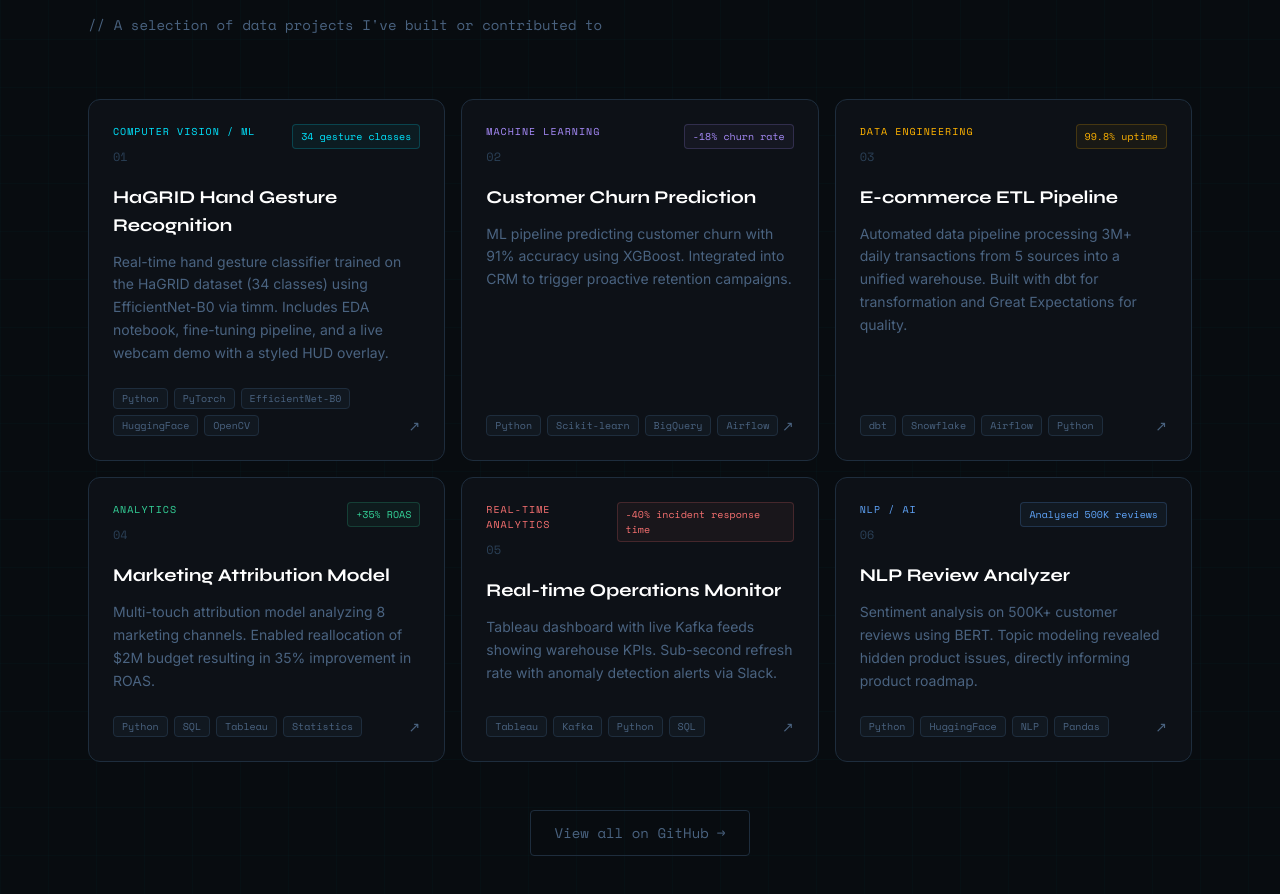
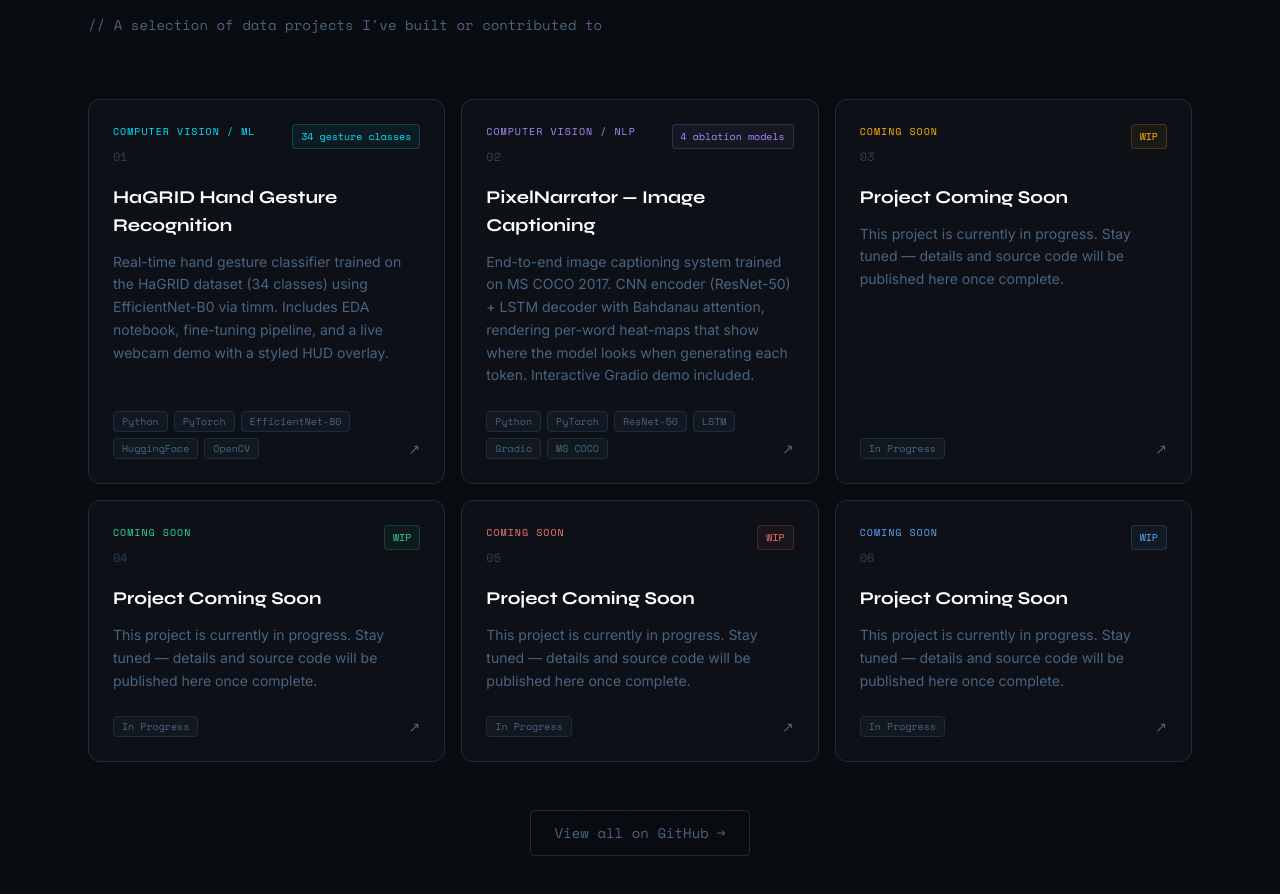
Before and after one commit to GTRe5/portfolio, a Next.js app: page / in a window 1280 px wide. Shown: the part 2772-3666 px from the top of the page. Built offline with nearby package versions, Linux system fonts and the light colour scheme.

Commit message:
add project 2

```diff
--- a/components/Projects.tsx
+++ b/components/Projects.tsx
@@ -13,53 +13,57 @@ const projects = [
   },
   {
     id: '02',
-    title: 'Customer Churn Prediction',
-    desc: 'ML pipeline predicting customer churn with 91% accuracy using XGBoost. Integrated into CRM to trigger proactive retention campaigns.',
-    tags: ['Python', 'Scikit-learn', 'BigQuery', 'Airflow'],
-    impact: '-18% churn rate',
-    type: 'Machine Learning',
+    title: 'PixelNarrator — Image Captioning',
+    desc: 'End-to-end image captioning system trained on MS COCO 2017. CNN encoder (ResNet-50) + LSTM decoder with Bahdanau attention, rendering per-word heat-maps that show where the model looks when generating each token. Interactive Gradio demo included.',
+    tags: ['Python', 'PyTorch', 'ResNet-50', 'LSTM', 'Gradio', 'MS COCO'],
+    impact: '4 ablation models',
+    type: 'Computer Vision / NLP',
     color: '#a78bfa',
-    link: '#',
+    link: 'https://github.com/GTRe5/Image-Captioning-COCO',
   },
   {
     id: '03',
-    title: 'E-commerce ETL Pipeline',
-    desc: 'Automated data pipeline processing 3M+ daily transactions from 5 sources into a unified warehouse. Built with dbt for transformation and Great Expectations for quality.',
-    tags: ['dbt', 'Snowflake', 'Airflow', 'Python'],
-    impact: '99.8% uptime',
-    type: 'Data Engineering',
+    title: 'Project Coming Soon',
+    desc: 'This project is currently in progress. Stay tuned — details and source code will be published here once complete.',
+    tags: ['In Progress'],
+    impact: 'WIP',
+    type: 'Coming Soon',
     color: '#ffb300',
     link: '#',
+    wip: true,
   },
   {
     id: '04',
-    title: 'Marketing Attribution Model',
-    desc: 'Multi-touch attribution model analyzing 8 marketing channels. Enabled reallocation of $2M budget resulting in 35% improvement in ROAS.',
-    tags: ['Python', 'SQL', 'Tableau', 'Statistics'],
-    impact: '+35% ROAS',
-    type: 'Analytics',
+    title: 'Project Coming Soon',
+    desc: 'This project is currently in progress. Stay tuned — details and source code will be published here once complete.',
+    tags: ['In Progress'],
+    impact: 'WIP',
+    type: 'Coming Soon',
     color: '#34d399',
     link: '#',
+    wip: true,
   },
   {
     id: '05',
-    title: 'Real-time Operations Monitor',
-    desc: 'Tableau dashboard with live Kafka feeds showing warehouse KPIs. Sub-second refresh rate with anomaly detection alerts via Slack.',
-    tags: ['Tableau', 'Kafka', 'Python', 'SQL'],
-    impact: '-40% incident response time',
-    type: 'Real-time Analytics',
+    title: 'Project Coming Soon',
+    desc: 'This project is currently in progress. Stay tuned — details and source code will be published here once complete.',
+    tags: ['In Progress'],
+    impact: 'WIP',
+    type: 'Coming Soon',
     color: '#f87171',
     link: '#',
+    wip: true,
   },
   {
     id: '06',
-    title: 'NLP Review Analyzer',
-    desc: 'Sentiment analysis on 500K+ customer reviews using BERT. Topic modeling revealed hidden product issues, directly informing product roadmap.',
-    tags: ['Python', 'HuggingFace', 'NLP', 'Pandas'],
-    impact: 'Analysed 500K reviews',
-    type: 'NLP / AI',
+    title: 'Project Coming Soon',
+    desc: 'This project is currently in progress. Stay tuned — details and source code will be published here once complete.',
+    tags: ['In Progress'],
+    impact: 'WIP',
+    type: 'Coming Soon',
     color: '#60a5fa',
     link: '#',
+    wip: true,
   },
 ]
 
```
